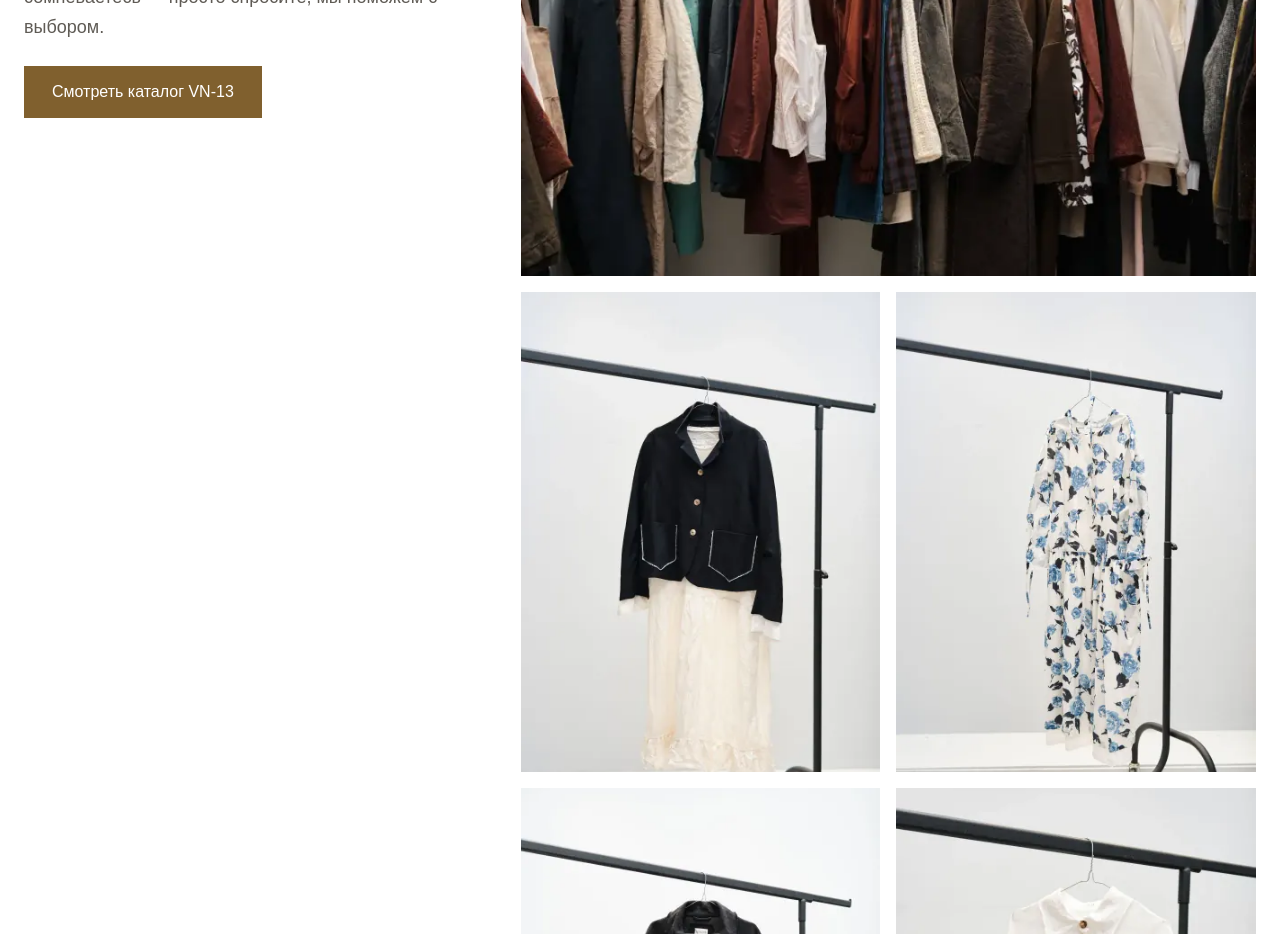
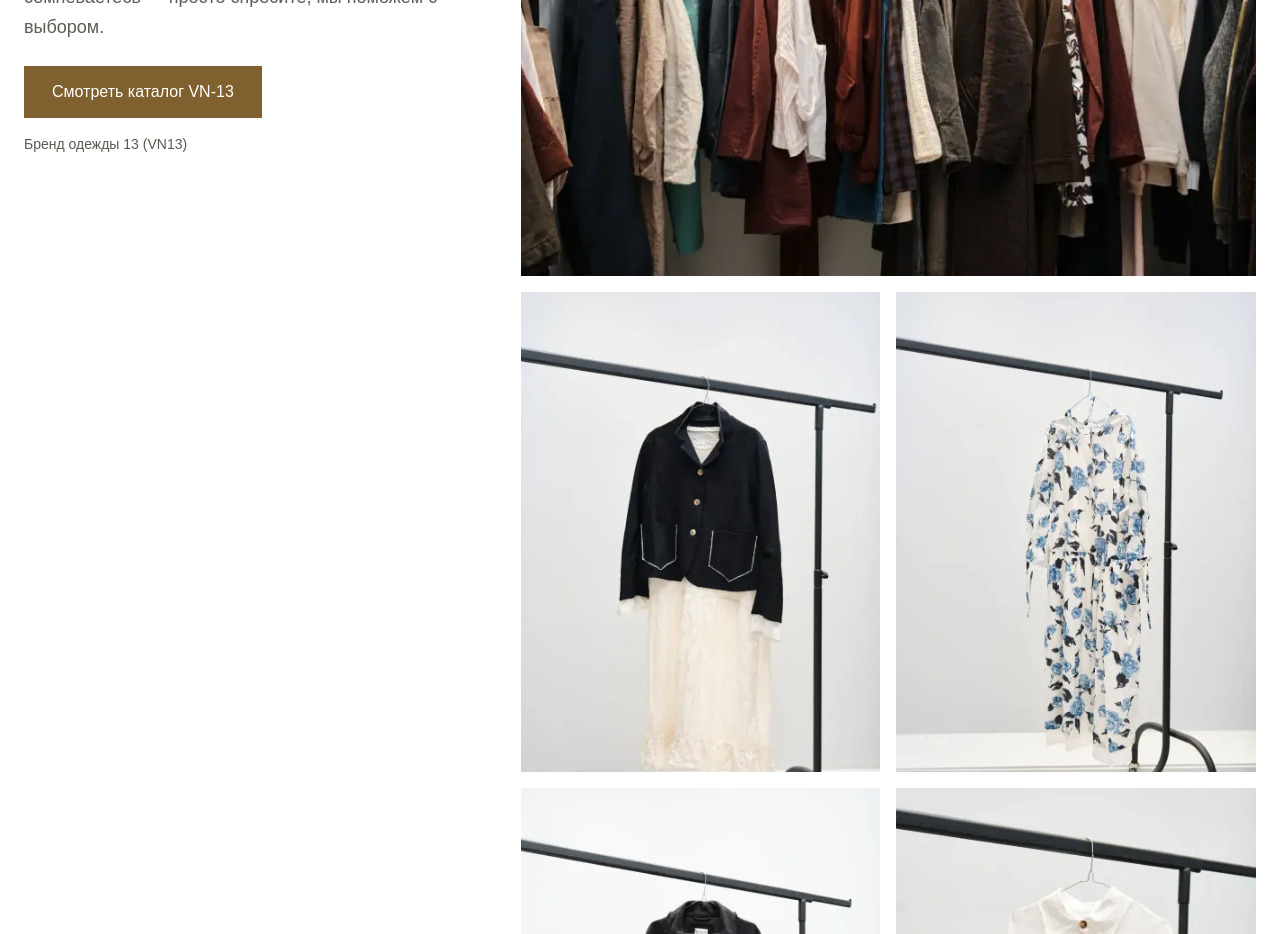
Before and after one commit to coffeeshop13/vn-13, a Next.js app: page / in a window 1280 px wide. Shown: the part 1840-2774 px from the top of the page. Built offline with nearby package versions, Linux system fonts and the light colour scheme.

Commit message:
Strengthen VN13 brand internal anchor

```diff
--- a/components/VN13Showcase.tsx
+++ b/components/VN13Showcase.tsx
@@ -45,6 +45,13 @@ export default function VN13Showcase() {
               style={{ backgroundColor: '#80602e', color: '#fff' }}
             >
               Смотреть каталог VN-13
+            </Link>
+            <Link
+              href="/vn-13-brand/"
+              className="block mt-4 text-sm underline underline-offset-4"
+              style={{ color: '#5d5851' }}
+            >
+              Бренд одежды 13 (VN13)
             </Link>
           </div>
 
```
